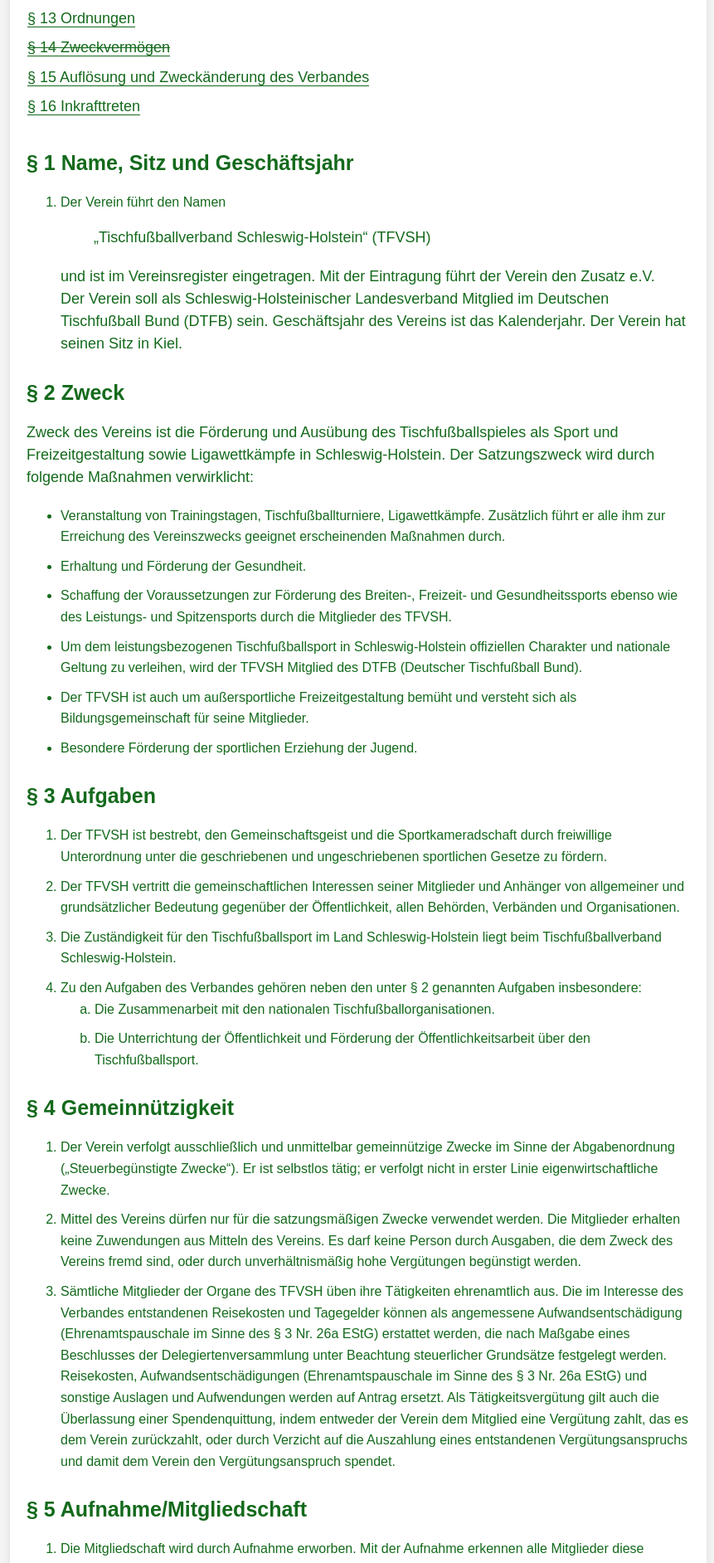
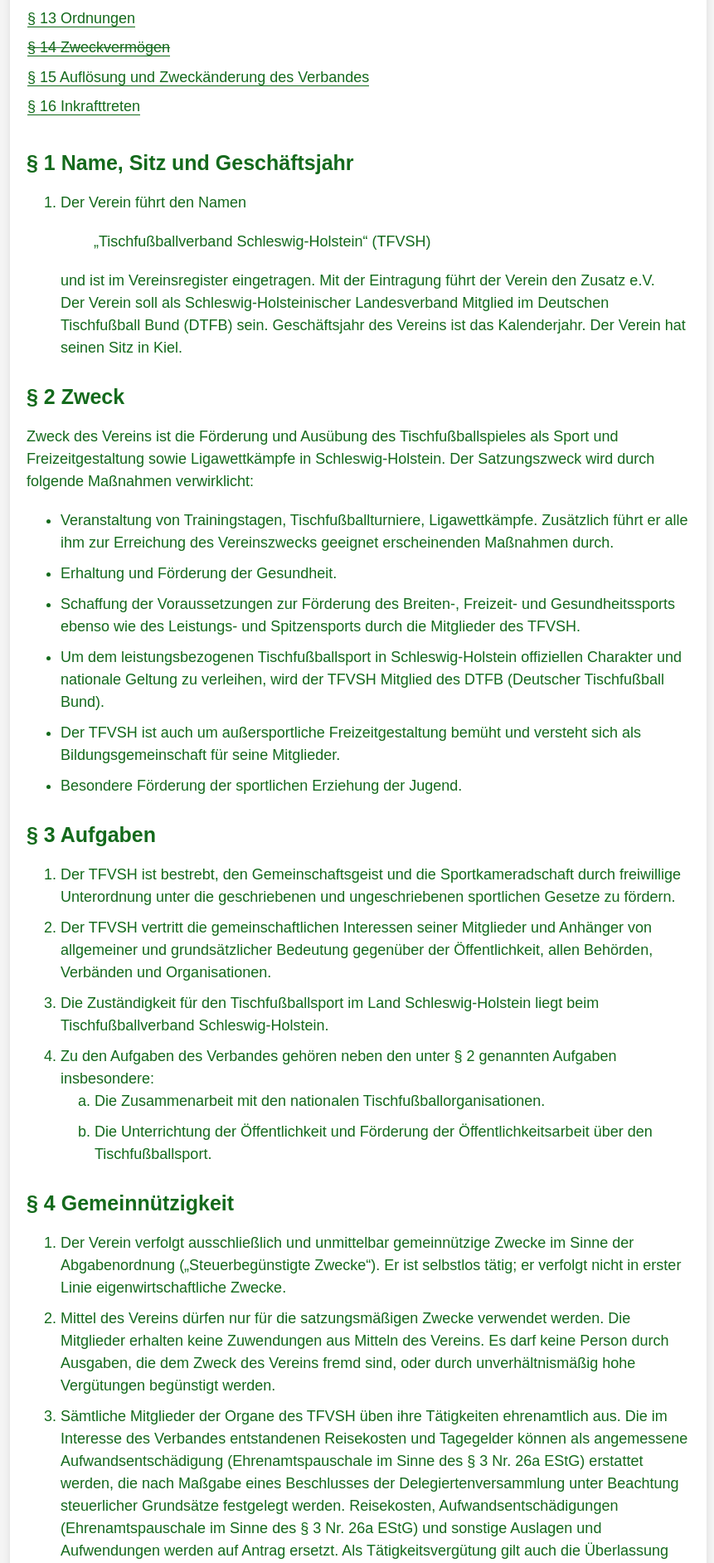
Before and after one commit to TFVSH/tfvsh-docs, a Jekyll site: the page built from docs/satzung.md, in a window 1280 px wide. Shown: the part 938-2822 px from the top of the page at 83% size, without its empty margins (208-1069 px from the left). Built offline with Jekyll 4.4.1, drawn with Linux system fonts in a browser that asks for light colours; our own code applies the rules of GitHub Pages for plain Markdown files.

Commit message:
fix: update blockquoutes

```diff
--- a/assets/css/style.css
+++ b/assets/css/style.css
@@ -147,6 +147,8 @@ ul, ol {
 
 li {
     margin-bottom: 10px;
+    font-size: 18px;
+    line-height: 1.5;
 }
 
 #back-to-top {
--- a/docs/satzung.md
+++ b/docs/satzung.md
@@ -24,6 +24,7 @@ date: {{ site.time | date: "%d-%m-%Y" }}
 
 ## § 1 Name, Sitz und Geschäftsjahr
 1. Der Verein führt den Namen
+
    > „Tischfußballverband Schleswig-Holstein“ (TFVSH)
 
    und ist im Vereinsregister eingetragen. Mit der Eintragung führt der Verein den Zusatz e.V.
```
